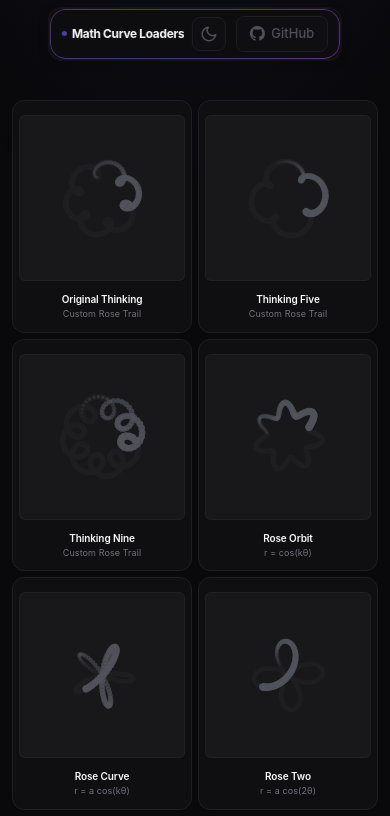
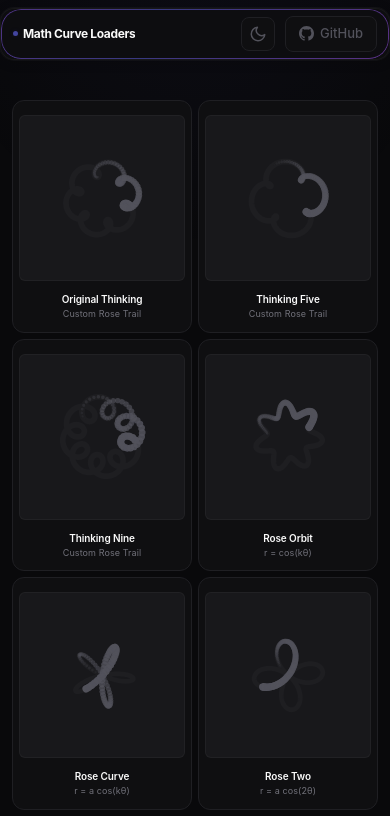
Before and after one commit to themagicalmammal/math-curve-loaders-react, a React (Vite) app in the folder apps/gallery/: page / in a window 390 px wide. Shown: the top 816 px of the page. Built offline with nearby package versions, Linux system fonts and the light colour scheme.

Commit message:
style: make navbar span full width of gallery container

```diff
--- a/apps/gallery/src/index.css
+++ b/apps/gallery/src/index.css
@@ -288,8 +288,9 @@ body::before {
   justify-content: space-between;
   align-items: center;
   gap: 12px;
-  padding: 10px 20px;
-  border-radius: 16px;
+  width: min(100%, 1200px);
+  padding: 10px 28px;
+  border-radius: 20px;
   background: color-mix(in srgb, var(--bg-elevated) 85%, transparent);
   border: 1px solid var(--border-subtle);
   backdrop-filter: blur(20px) saturate(1.5);
@@ -301,7 +302,7 @@ body::before {
   content: "";
   position: absolute;
   inset: 0;
-  border-radius: 16px;
+  border-radius: 20px;
   padding: 1px;
   background: linear-gradient(
     135deg,
@@ -1261,9 +1262,10 @@ body::before {
 @media (max-width: 768px) {
   .navbar {
     top: 10px;
-    padding: 8px 14px;
+    padding: 8px 16px;
     gap: 8px;
-    border-radius: 14px;
+    width: min(100%, 100%);
+    border-radius: 16px;
   }
   .navbar-title {
     font-size: 13px;
@@ -1389,7 +1391,8 @@ body::before {
   .navbar {
     top: 8px;
     padding: 7px 12px;
-    border-radius: 12px;
+    width: min(100%, 100%);
+    border-radius: 14px;
   }
   .navbar-left {
     gap: 5px;
```
